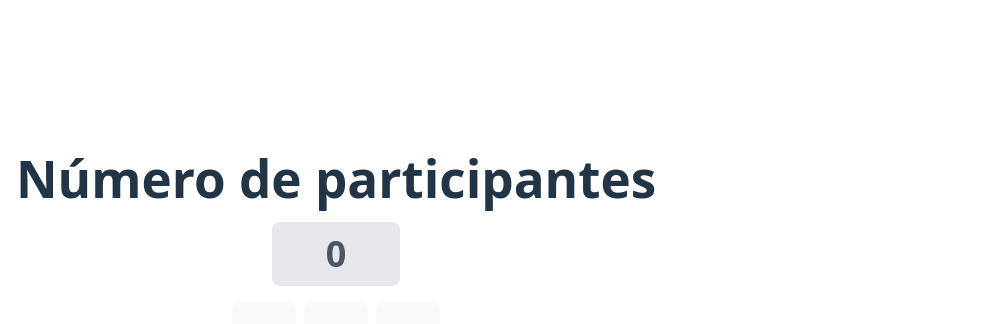
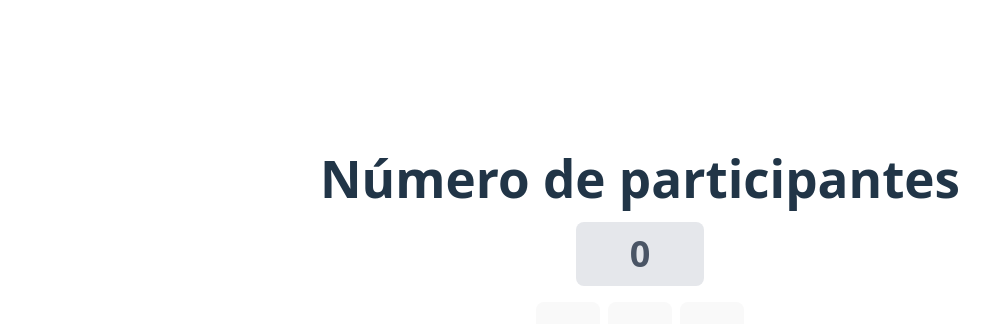
Before and after one commit to raulmm94/PwaSplitBill, a React (Vite) app: page / in a window 1280 px wide. Shown: the top 324 px of the page, without its empty margins (0-1001 px from the left). Built offline with nearby package versions, Linux system fonts and the light colour scheme.

Commit message:
centrando todos los elementos de la app

```diff
--- a/src/index.css
+++ b/src/index.css
@@ -1,4 +1,15 @@
 @import "tailwindcss";
+
+html, body, :root {
+  height: 100%;
+  margin: 0;
+}
+
+:root {
+  display: flex;
+  justify-content: center; /* Centra horizontalmente */
+  align-items: center;    /* Centra verticalmente */
+}
 
 :root {
   font-family: system-ui, Avenir, Helvetica, Arial, sans-serif;
```
